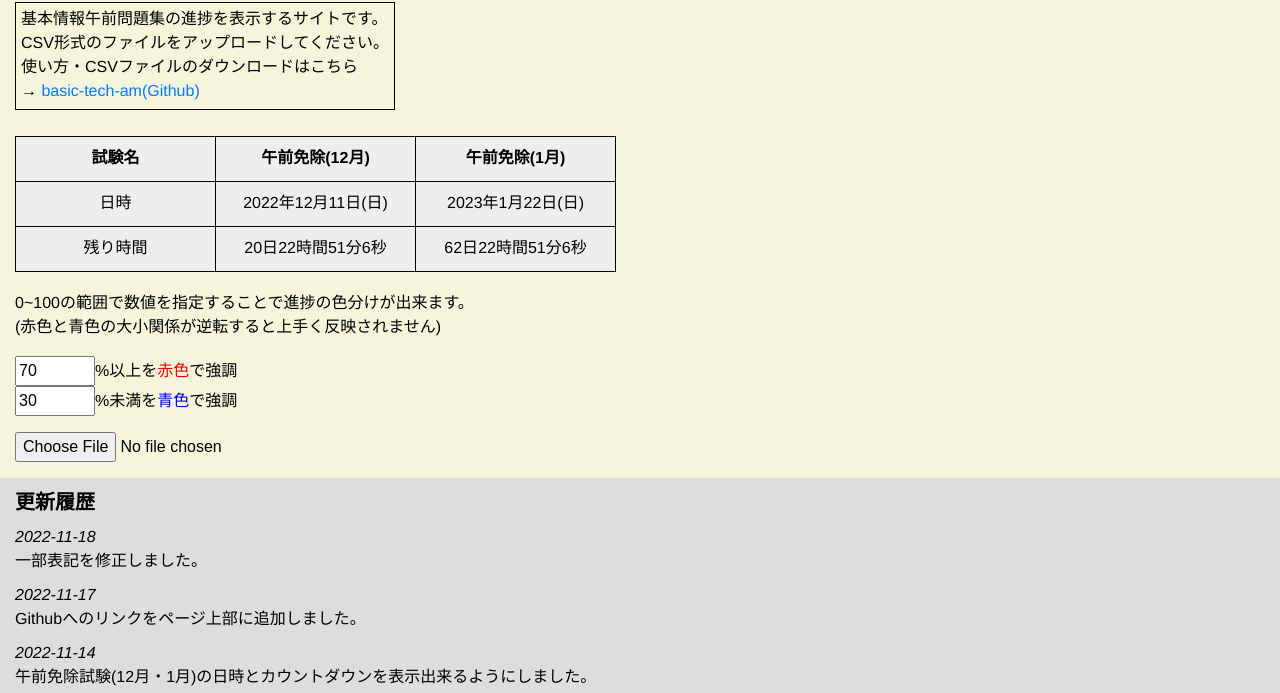
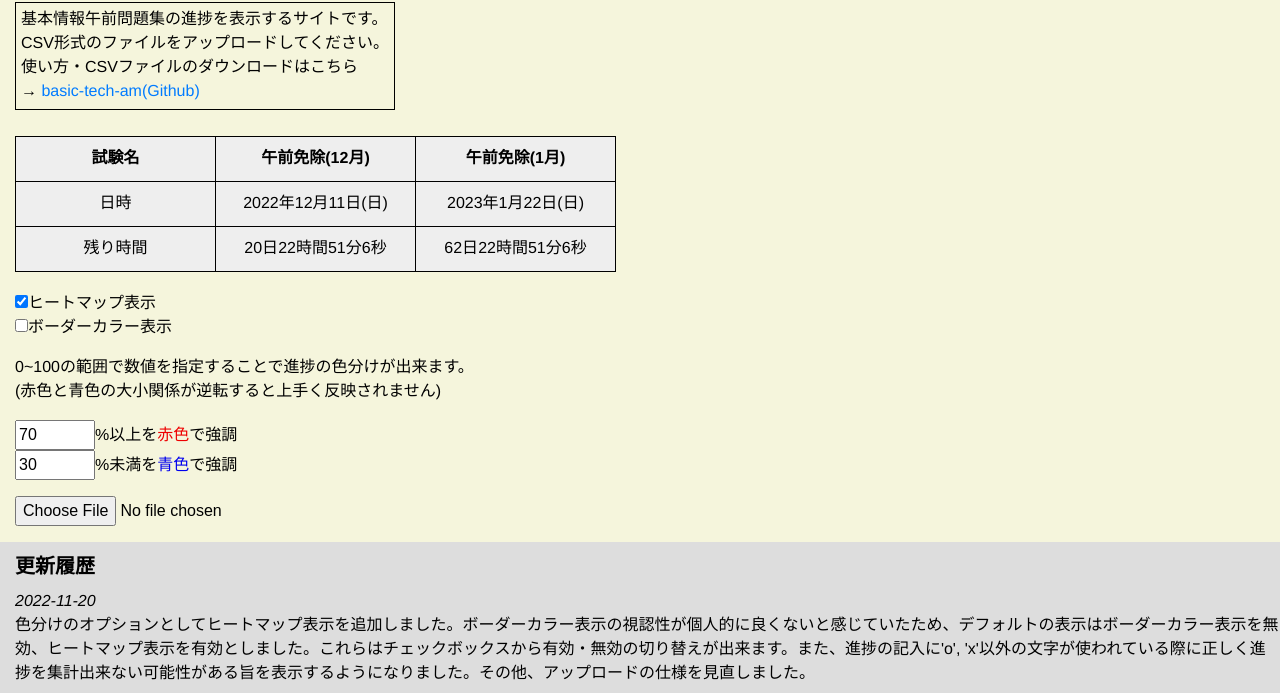
Before and after one commit to tawainfer/basic-tech-am, a plain HTML site: page index.html in a window 1280 px wide. Shown: the part 60-753 px from the top of the page. Drawn offline with Linux system fonts and the light colour scheme.

Commit message:
Update index.html

```diff
--- a/index.html
+++ b/index.html
@@ -37,10 +37,14 @@
     </div>
 
     <div id="option">
-      <p>0~100の範囲で数値を指定することで進捗の色分けが出来ます。<br>(赤色と青色の大小関係が逆転すると上手く反映されません)</p>
+      <p><input
+          id="heatmap" type="checkbox" name="heatmap" value="1" checked>ヒートマップ表示<br><input id="border" type="checkbox" name="border" value="1" onchange="isBorder()">ボーダーカラー表示</p>
 
-      <p><input id="red" type="number" value="70">%以上を<span style="color:#e00;">赤色</span>で強調<br><input id="blue"
-          type="number" value="30">%未満を<span style="color:#00e;">青色</span>で強調</p>
+      <div id="settingBorder">
+        <p>0~100の範囲で数値を指定することで進捗の色分けが出来ます。<br>(赤色と青色の大小関係が逆転すると上手く反映されません)</p>
+        <p><input id="red" type="number" value="70">%以上を<span style="color:#e00;">赤色</span>で強調<br><input id="blue"
+            type="number" value="30">%未満を<span style="color:#00e;">青色</span>で強調</p>
+      </div>
 
       <p><input id="csv_file" type="file"></p>
     </div>
@@ -50,7 +54,7 @@
 
   <section id="news">
     <h2>更新履歴</h2>
-    <p><i>2022-11-18</i><br>一部表記を修正しました。</p>
+    <p><i>2022-11-20</i><br>色分けのオプションとしてヒートマップ表示を追加しました。ボーダーカラー表示の視認性が個人的に良くないと感じていたため、デフォルトの表示はボーダーカラー表示を無効、ヒートマップ表示を有効としました。これらはチェックボックスから有効・無効の切り替えが出来ます。また、進捗の記入に'o', 'x'以外の文字が使われている際に正しく進捗を集計出来ない可能性がある旨を表示するようになりました。その他、アップロードの仕様を見直しました。</p>
     <p><i>2022-11-17</i><br>Githubへのリンクをページ上部に追加しました。</p>
     <p><i>2022-11-14</i><br>午前免除試験(12月・1月)の日時とカウントダウンを表示出来るようにしました。</p>
     <p><i>2022-11-06</i><br>ソースコードの大幅な修正に加え、タイトル名をクリックする事で下位の表にリンク出来るようにしました。</p>
```
